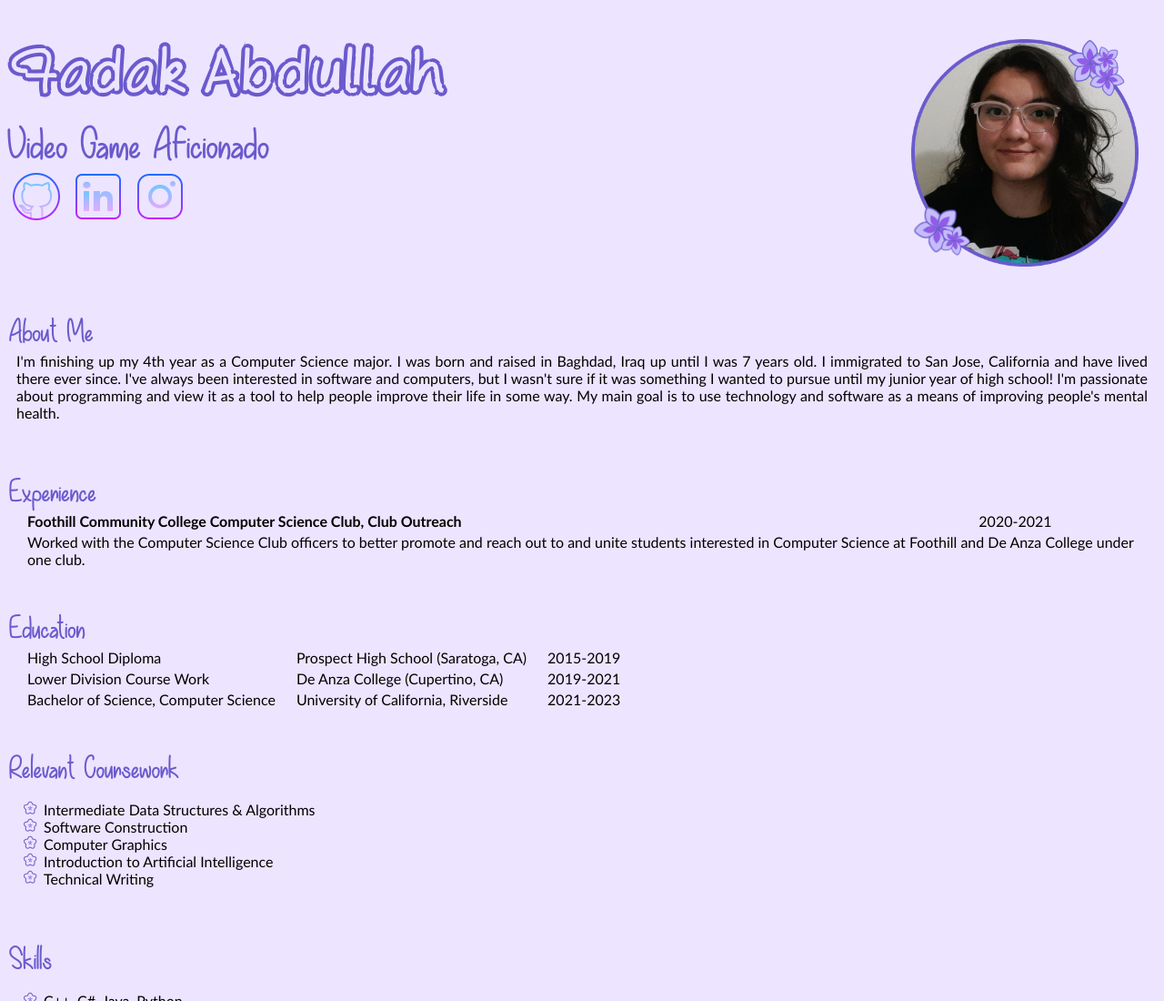
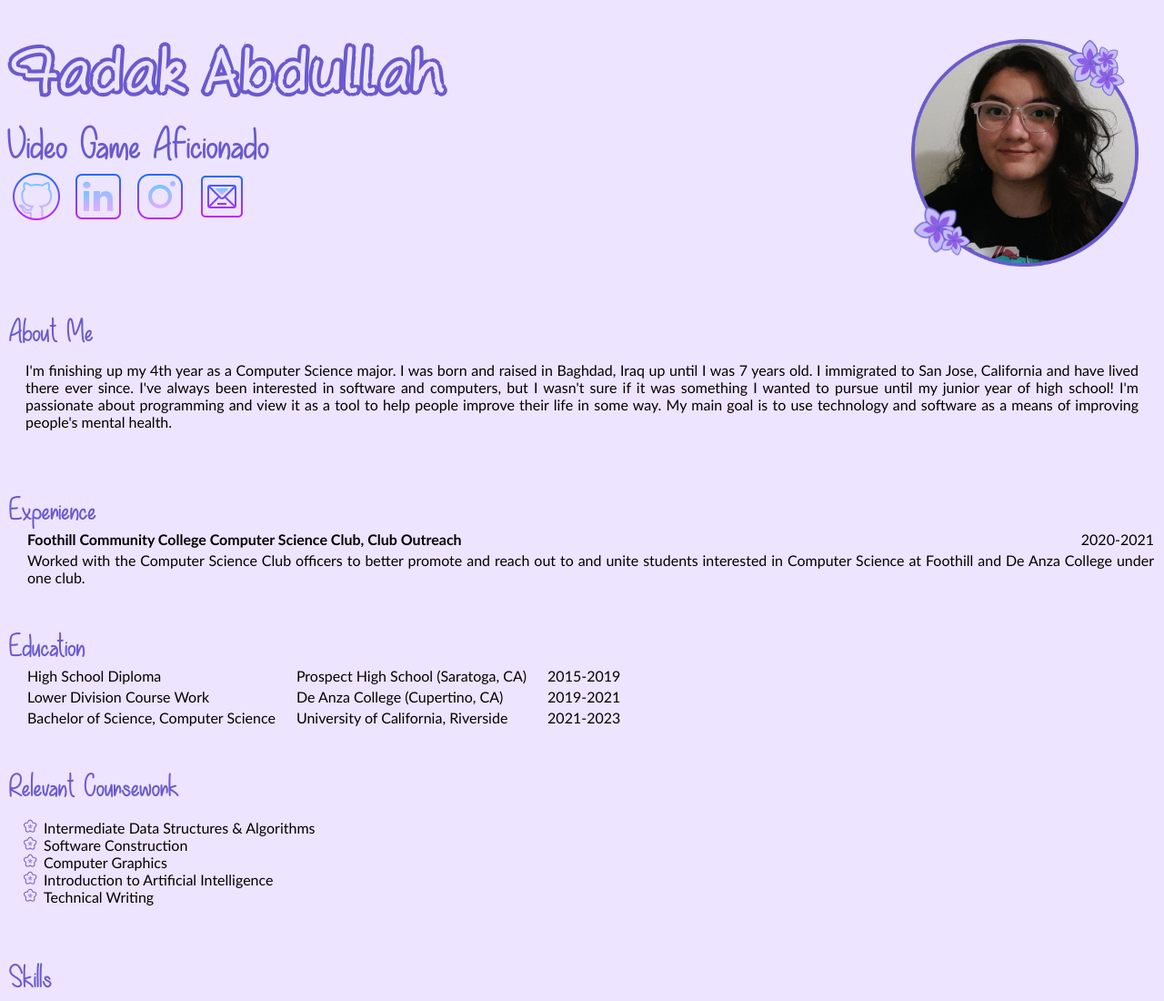
Before and after one commit to faduckie/PersonalPage, a plain HTML site: page index.html in a window 1280 px wide. Shown: the top 1100 px of the page at 91% size. Drawn offline with Linux system fonts and the light colour scheme.

Commit message:
added email + bullets/

```diff
--- a/Style/style.css
+++ b/Style/style.css
@@ -22,7 +22,7 @@ p{
     text-align: justify;
     font-size: 1rem;
     margin-bottom: -15px;
-    padding: 10px;
+    padding: 20px;
 }
 
 h1{
@@ -54,13 +54,16 @@ h3{
 
 td{
     font-size: 1rem;
-    text-align:left;
     padding-left: 20px;
 }
 
 ul{
     font-size: 1rem;
     list-style-image: url(../Images/purpleFlower.png);
+}
+
+.list-li li{
+    display: list-item;
 }
 
 img.profile{
@@ -90,3 +93,7 @@ img.socials{
     font-weight: bold;
     color:black;
 }
+
+.text-right{
+    text-align: right;
+}
--- a/index.html
+++ b/index.html
@@ -16,6 +16,7 @@
         <a href="https://github.com/faduckie"><img src="Images/githubIcon.png" alt="Github Link"></a>
         <a href="https://www.linkedin.com/in/fadakabdullah/"><img src="Images/LinkedIn.png" alt="linkedIn Link"></a>
         <a href="https://www.instagram.com/faduckie/"><img src="Images/instagramIcon.png" alt="Instagram Link"></a>
+        <a href="mailto:faduckabdullah@gmail.com"><img src="Images/mail.png" alt="Email Link"></a>
 
         <!-- about me -->
 
@@ -32,7 +33,7 @@
         <table>
             <tr>
                 <td class="bold-text">Foothill Community College Computer Science Club, Club Outreach </td>
-                <td>2020-2021</td>
+                <td class="text-right">2020-2021</td>
             </tr>
             <tr>
                 <td colspan="2">Worked with the Computer Science Club officers to better promote and reach out to and unite
@@ -63,7 +64,7 @@
 
         <!-- relevant coursework -->
         <h3 id="coursework">Relevant Coursework</h3>
-        <ul>
+        <ul class="list-li">
             <li>Intermediate Data Structures & Algorithms</li>
             <li>Software Construction</li>
             <li>Computer Graphics</li>
@@ -73,7 +74,7 @@
 
         <!-- skills -->
         <h3 id="skills">Skills</h3>
-        <ul>
+        <ul class="list-li">
             <li>C++, C#, Java, Python</li>
             <li>Agile & Scrum</li>
             <li>Git/Github, Plastic SCM</li>
@@ -83,7 +84,7 @@
 
         <!-- projects -->
         <h3 id="projects">Projects</h3>
-        <ul>
+        <ul class="list-li">
             <li><a href="https://github.com/faduckie/Iaredell">Text Based RPG in C++:</a>
             managed a team of four developers (myself included) in created a text based RPG through the
             use of Agile and Scrum. Demonstrates understanding of software design patterns and git/github </li>
```
Also changed, not shown: Images/mail.png (added).
